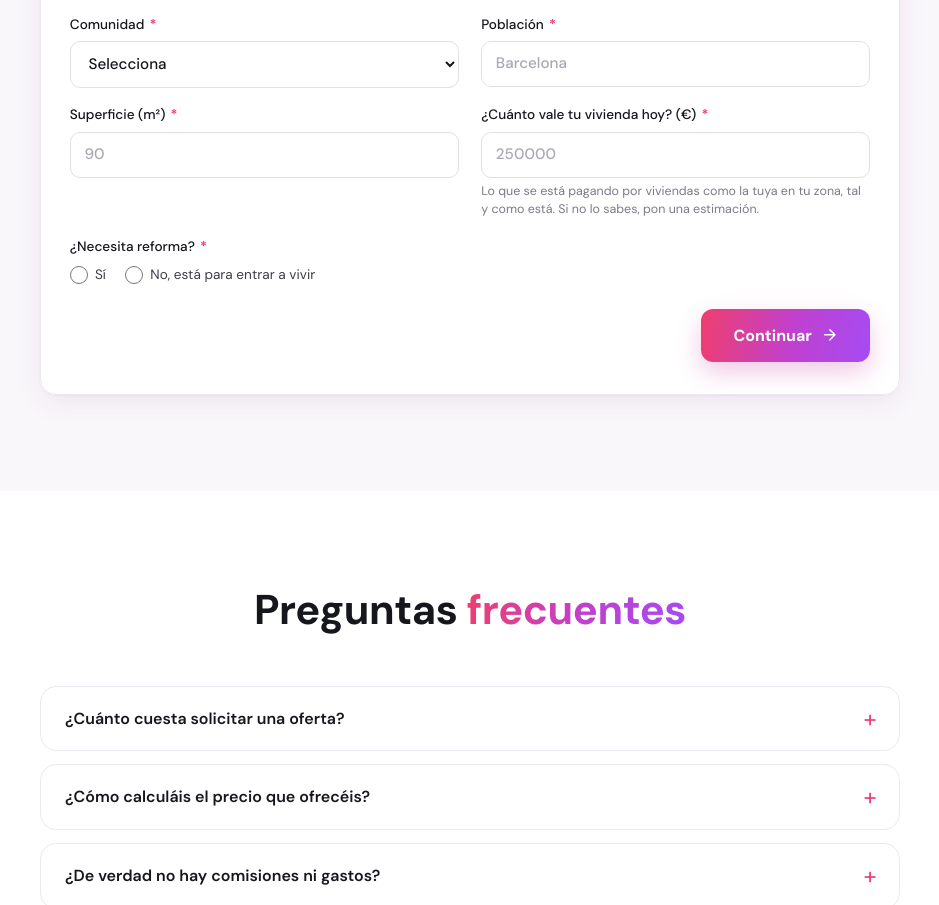
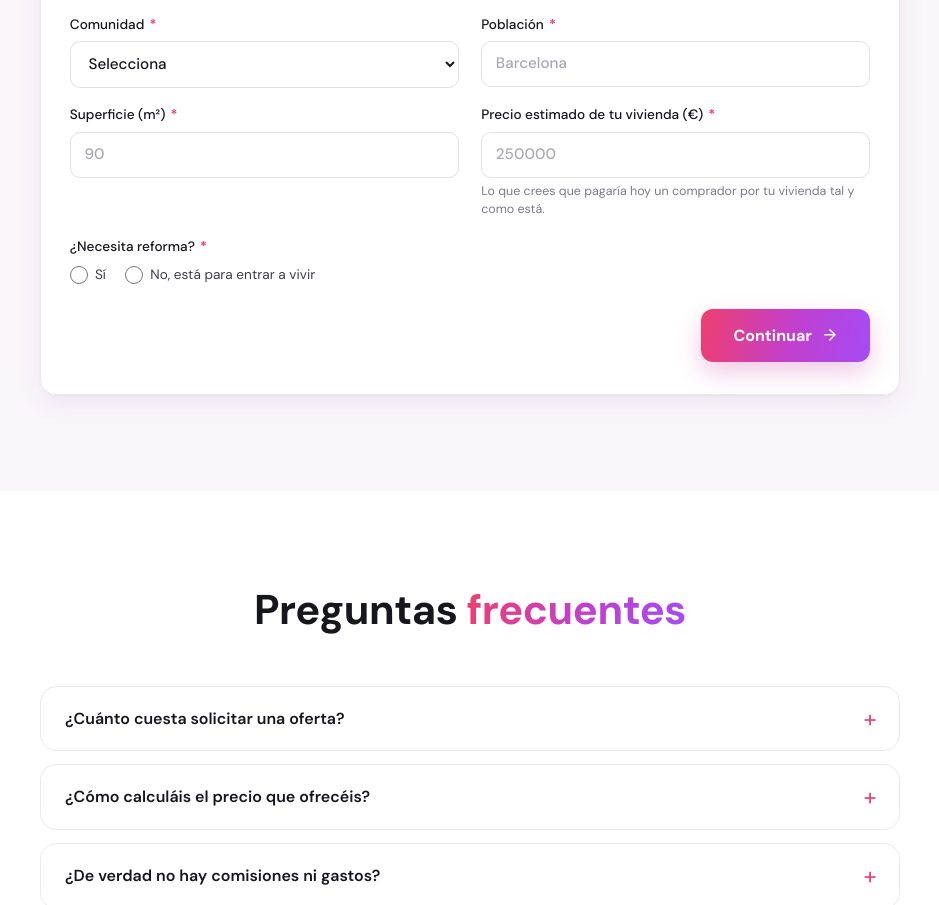
Before and after one commit to berruezo19/propia-web, a plain HTML site: page index.html in a window 1280 px wide. Shown: the part 3709-4614 px from the top of the page, without its empty margins (170-1109 px from the left). Drawn offline with Linux system fonts and the light colour scheme.

Commit message:
Calculadora: texto «Precio estimado de tu vivienda»
Co-Authored-By: Claude Opus 5.5 <noreply@anthropic.com>
Claude-Session: https://claude.ai/code/session_0157kmoH5z2dMnrWjzaMhpRc

```diff
--- a/index.html
+++ b/index.html
@@ -201,9 +201,9 @@
             <select name="barrio" id="barrioSel"><option value="">No lo sé</option></select>
             <small class="hint-text">Nos ayuda a calcular un precio más ajustado a tu zona.</small></label>
           <label>Superficie (m²) <b>*</b><input name="m2" type="number" min="15" max="2000" required placeholder="90" inputmode="numeric"></label>
-          <label>¿Cuánto vale tu vivienda hoy? (€) <b>*</b>
+          <label>Precio estimado de tu vivienda (€) <b>*</b>
             <input name="valor" type="number" min="20000" step="1000" required placeholder="250000" inputmode="numeric">
-            <small class="hint-text">Lo que se está pagando por viviendas como la tuya en tu zona, tal y como está. Si no lo sabes, pon una estimación.</small></label>
+            <small class="hint-text">Lo que crees que pagaría hoy un comprador por tu vivienda tal y como está.</small></label>
         </div>
         <div class="radio"><span>¿Necesita reforma? <b>*</b></span>
           <label><input type="radio" name="reforma" value="SI" required> Sí</label>
```
